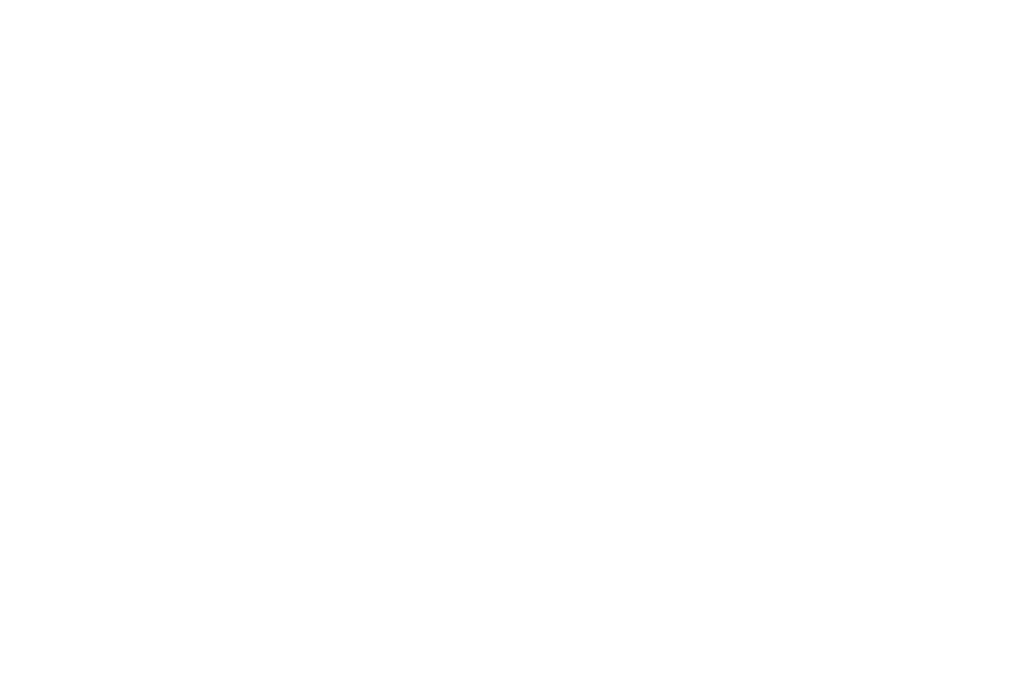
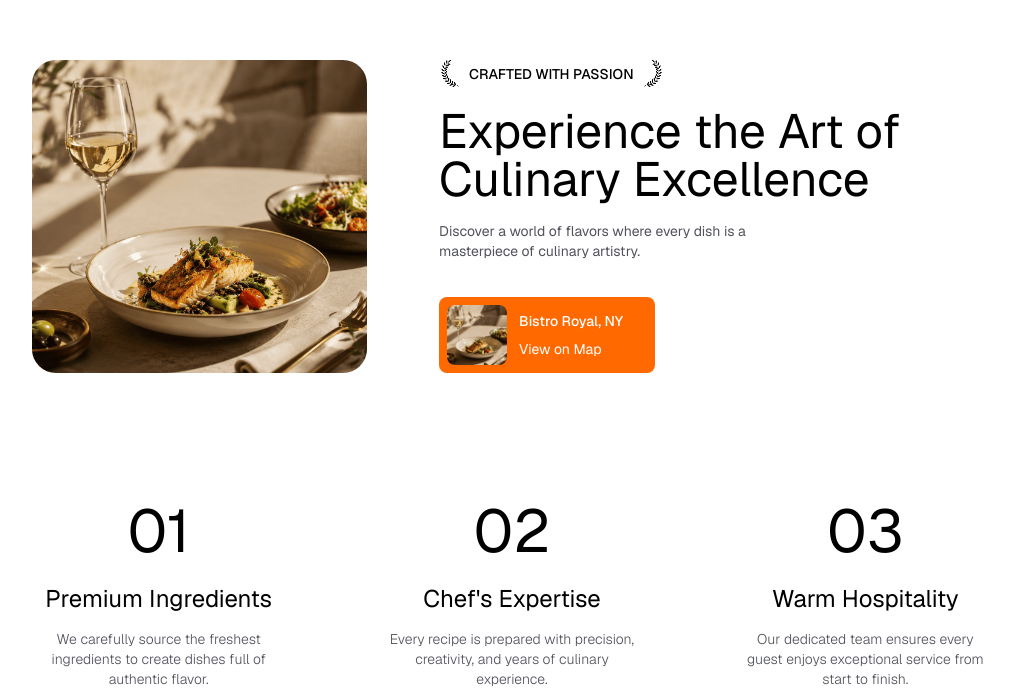
Before and after one commit to Haris-Khan-pro/Dishly, a React (Vite) app: page / in a window 1280 px wide. Shown: the part 916-1605 px from the top of the page, without its empty margins (128-1142 px from the left). Before the commit the page ends 800 px from the top, so only its background shows below. Built offline with nearby package versions, Linux system fonts and the light colour scheme.

Commit message:
Add About and Stats sections with animations; enhance Navbar scroll effect

```diff
--- a/src/App.jsx
+++ b/src/App.jsx
@@ -1,12 +1,16 @@
 import React from "react";
 import Navbar from "./components/Navbar";
 import HeroSection from "./section/HeroSection";
+import About from "./section/About";
+import Stats from "./section/Stats";
 
 const App = () => {
   return (
     <>
       <Navbar />
-      <HeroSection/>
+      <HeroSection />
+      <About />
+      <Stats />
     </>
   );
 };
--- a/src/components/Navbar.jsx
+++ b/src/components/Navbar.jsx
@@ -1,13 +1,26 @@
-import React, { useState } from "react";
+import React, { useEffect, useState } from "react";
 import { navLinks } from "../data/data";
 import { MenuIcon, XIcon } from "lucide-react";
 
 const Navbar = () => {
   const [mobileOpen, setMobileOpen] = useState(false);
+  const [scrolled, setScrolled] = useState(false);
+
+  useEffect(() => {
+    const handleScroll = () => {
+      setScrolled(window.scrollY > 10);
+    };
+    window.addEventListener("scroll", handleScroll);
+    return () => {
+      window.removeEventListener("scroll", handleScroll);
+    };
+  });
 
   return (
     <>
-      <nav className="fixed top-0 left-0 w-full transition-all duration-300 bg-transparent">
+      <nav
+        className={`fixed top-0 left-0 w-full transition-all duration-300 ${scrolled ? "bg-white/70 backdrop-blur-md" : "bg-transparent"}`}
+      >
         <div className="flex items-center justify-between font-medium py-4 mx-auto max-w-7xl">
           <a href="/">
             <img src="/assets/logo.svg" alt="Logo" />
--- /dev/null
+++ b/src/section/About.jsx
@@ -0,0 +1,55 @@
+import React from "react";
+import Animated from "../components/Animated";
+
+const About = () => {
+  return (
+    <section id="about" className="px-auto mt-44">
+      <div className="flex flex-col md:flex-row gap-14 md:gap-18 max-w-7xl mx-auto">
+        {/* Left Content: Image */}
+        <Animated scale={0.8} y={0}>
+          <img
+            src="/assets/about.png"
+            alt="Dish"
+            className="max-w-137 w-full h-full object-cover rounded-3xl"
+          />
+        </Animated>
+
+        {/* Right Content: Text Details */}
+        <div>
+          <Animated scale={0.8} y={0} className="flex items-center gap-2">
+            <img src="/assets/iconL.png" alt="icon Left" />
+            <span className="font-medium uppercase">Crafted with Passion</span>
+            <img src="/assets/iconR.png" alt="icon Right" />
+          </Animated>
+
+          <Animated>
+            <h2 className="mt-5 text-4xl md:text-5xl text-balance">
+              Experience the Art of Culinary Excellence
+            </h2>
+          </Animated>
+
+          <Animated delay={0.2}>
+            <p className="mt-4.5 text-zinc-600 max-w-sm">
+              Discover a world of flavors where every dish is a masterpiece of
+              culinary artistry.
+            </p>
+          </Animated>
+
+          <Animated className="mt-9 bg-orange-500 text-white p-2 pr-8 rounded-lg flex items-center gap-3 w-fit">
+            <img
+              src="/assets/about.png"
+              alt="Bistro Royal Location Preview"
+              className="size-15 rounded-lg object-cover shrink-0"
+            />
+            <div className="flex flex-col gap-2">
+              <p className="font-medium">Bistro Royal, NY</p>
+              <a href="#">View on Map</a>
+            </div>
+          </Animated>
+        </div>
+      </div>
+    </section>
+  );
+};
+
+export default About;
--- /dev/null
+++ b/src/section/Stats.jsx
@@ -0,0 +1,27 @@
+import React from "react";
+import { statsData } from "../data/data";
+import Animated from "../components/Animated";
+
+const Stats = () => {
+  return (
+    <section id="stats" className="px-auto mt-32">
+      <div className="flex flex-col md:flex-row items-center justify-center gap-12 md:gap-25 max-w-7xl mx-auto">
+        {statsData.map((item, index) => (
+          <Animated
+            key={index}
+            delay={0.2}
+            className="flex flex-col items-center text-center"
+          >
+            <span className="text-6xl">{item.number}</span>
+            <h3 className="mt-5.5 text-2xl">{item.title}</h3>
+            <p className="mt-3.5 font-light text-zinc-600 max-w-72">
+              {item.description}
+            </p>
+          </Animated>
+        ))}
+      </div>
+    </section>
+  );
+};
+
+export default Stats;
```
